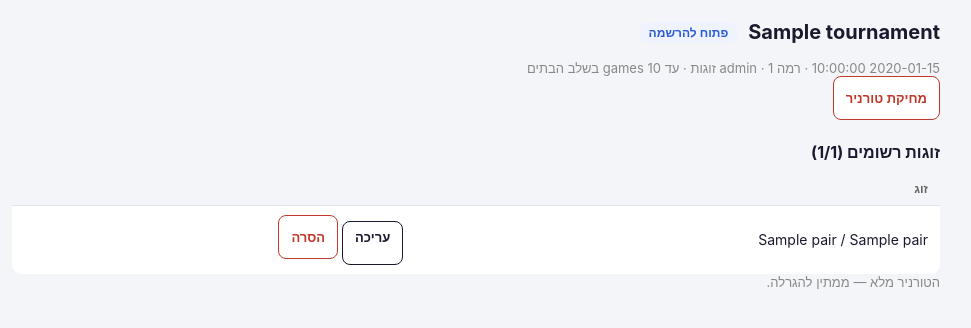
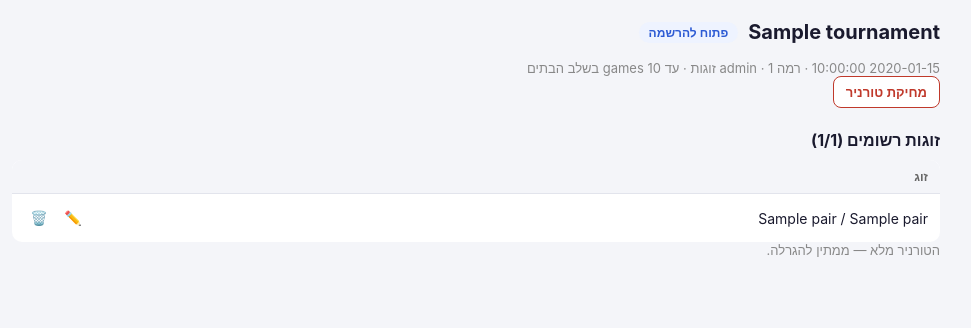
Before and after one commit to mizrgal/netanya-padel, a Flask app: template templates/tournament_detail.html in a window 1280 px wide. Shown: the part 45-373 px from the top of the page, without its empty margins (164-1135 px from the left). Run offline with Flask 3, Linux system fonts and the light colour scheme; the visitor is signed in with stand-in values (Sample User, id 1); the template is opened without the code that fills it: most values are stand-ins (such as "Sample title", 1, 10 or a date in 2020).

Commit message:
Redesign table row actions as compact, aligned icon buttons
The pairs-management and admin-users tables had full-size pill
buttons (inflated to the 44px touch-target minimum) crammed into
table rows, looking bulky and misaligned. Replace with small
30x30 icon buttons (row-actions/icon-btn) that line up cleanly.

Co-Authored-By: Claude Sonnet 5 <noreply@anthropic.com>

```diff
--- a/static/style.css
+++ b/static/style.css
@@ -78,9 +78,34 @@ button:disabled { opacity: .5; cursor: not-allowed; }
 .btn-gold { background: var(--gold); color: var(--navy); }
 .btn-gold:hover { background: #e0a935; }
 .btn-block { width: 100%; }
-.btn-small { padding: 7px 12px; font-size: 13px; }
+.btn-small { min-height: 32px; padding: 6px 12px; font-size: 13px; }
 .btn-outline { background: #fff; color: var(--navy); border: 1.5px solid var(--navy); }
 .btn-outline:hover { background: var(--bg); }
+
+.row-actions { text-align: left; white-space: nowrap; }
+.row-actions form { display: inline-block; margin: 0; vertical-align: middle; }
+.icon-btn {
+  display: inline-flex;
+  align-items: center;
+  justify-content: center;
+  width: 30px;
+  height: 30px;
+  min-height: 0;
+  padding: 0;
+  margin: 0;
+  border-radius: 7px;
+  background: transparent;
+  border: none;
+  font-size: 14px;
+  line-height: 1;
+  cursor: pointer;
+  text-decoration: none;
+  color: #888;
+  vertical-align: middle;
+  transition: background .15s, color .15s;
+}
+.icon-btn:hover { background: var(--bg); color: var(--navy); }
+.icon-btn-danger:hover { background: #fff0f0; color: var(--red); }
 
 .flash { border-radius: 8px; padding: 10px 14px; font-size: 13px; margin-bottom: 16px; text-align: right; }
 .flash-error { background: #fff0f0; color: var(--red); }
--- a/templates/admin_users.html
+++ b/templates/admin_users.html
@@ -14,7 +14,7 @@
             {% else %}<span class="muted">משתמש</span>{% endif %}
           </td>
           <td>{{ u.created_at[:10] }}</td>
-          <td><a href="{{ url_for('admin_user_edit', uid=u.id) }}" class="btn btn-small btn-outline">עריכה</a></td>
+          <td class="row-actions"><a href="{{ url_for('admin_user_edit', uid=u.id) }}" class="icon-btn" title="עריכה" aria-label="עריכה">✏️</a></td>
         </tr>
       {% endfor %}
     </table>
--- a/templates/tournament_detail.html
+++ b/templates/tournament_detail.html
@@ -63,11 +63,11 @@
               <td>{{ pair_name(p) }}</td>
               {% if tournament.status == 'full' %}<td>{{ p.group_number }}</td>{% endif %}
               {% if session.get('is_admin') %}
-                <td style="white-space:nowrap;">
-                  <a href="{{ url_for('edit_pair', tid=tournament.id, pid=p.id) }}" class="btn btn-small btn-outline">עריכה</a>
-                  <form method="POST" action="{{ url_for('delete_pair_route', tid=tournament.id, pid=p.id) }}" style="display:inline;"
+                <td class="row-actions">
+                  <a href="{{ url_for('edit_pair', tid=tournament.id, pid=p.id) }}" class="icon-btn" title="עריכה" aria-label="עריכה">✏️</a>
+                  <form method="POST" action="{{ url_for('delete_pair_route', tid=tournament.id, pid=p.id) }}"
                         onsubmit="return confirm('להסיר את {{ pair_name(p) }} מהטורניר?{{ ' כל שאר הזוגות יחכו להגרלה מחדש.' if tournament.status == 'full' else '' }}');">
-                    <button type="submit" class="btn btn-small" style="background:#fff; color:var(--red); border:1.5px solid var(--red);">הסרה</button>
+                    <button type="submit" class="icon-btn icon-btn-danger" title="הסרה" aria-label="הסרה">🗑️</button>
                   </form>
                 </td>
               {% endif %}
```
